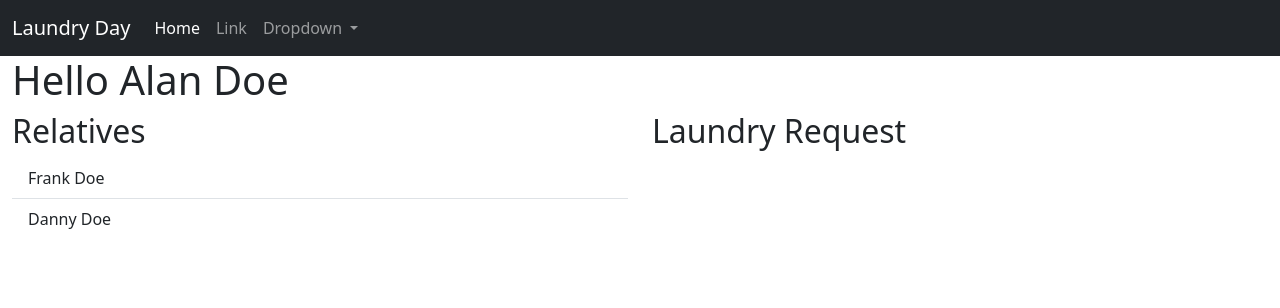
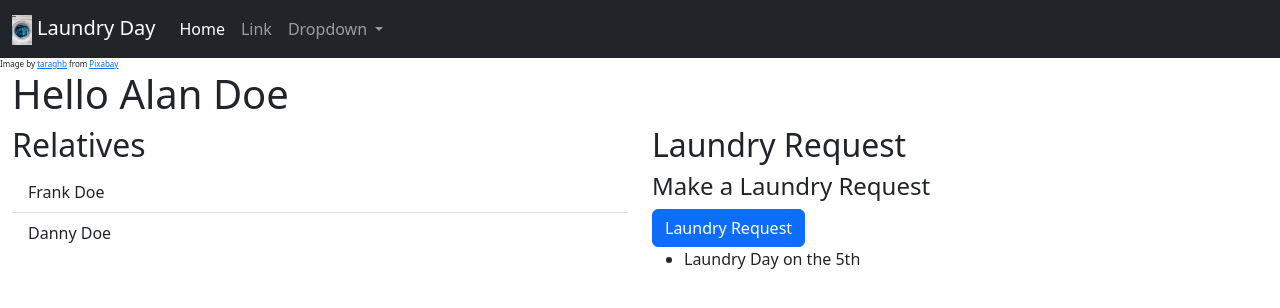
Before and after one commit to emilianochavezDLT/CS3300_project, a Django app: page /user/3 in a window 1280 px wide. Shown: the top 308 px of the page. Run offline with Django 4.2, Linux system fonts and the light colour scheme; data comes from the database, SQL or seed files in the repository; both versions use the stored data as it was after the commit; some libraries are stand-ins or nearby versions.

Commit message:
Model added

```diff
--- a/laundry_day/models.py
+++ b/laundry_day/models.py
@@ -47,3 +47,16 @@ class User(models.Model):
 
             # If there is no parent, there are no siblings
             return User.objects.none()
+
+
+
+class LaundryRequests(models.Model):
+    to_user = models.ForeignKey(User, on_delete=models.CASCADE, related_name='to_user')
+    from_user = models.ForeignKey(User, on_delete=models.CASCADE, related_name='from_user')
+    message = models.CharField(max_length=5000)
+
+    def __str__(self):
+        return self.message
+
+    def get_absolute_url(self):
+        return reverse('create_laundry_request', args=[str(self.id)])
--- a/laundry_day/templates/laundry_day/base_template.html
+++ b/laundry_day/templates/laundry_day/base_template.html
@@ -13,7 +13,7 @@
   <body>
    <nav class="navbar navbar-expand-lg navbar-dark bg-dark">
   <div class="container-fluid">
-    <a class="navbar-brand" href="#">Laundry Day</a>
+    <a class="navbar-brand" href="#"><img src = "{% static 'images/washer.jpg' %}" alt="Laundry Day Icon" style="height: 30px; margin-right: 5px;">Laundry Day</a>
     <button class="navbar-toggler" type="button" data-bs-toggle="collapse" data-bs-target="#navbarSupportedContent" aria-controls="navbarSupportedContent" aria-expanded="false" aria-label="Toggle navigation">
       <span class="navbar-toggler-icon"></span>
     </button>
@@ -41,10 +41,14 @@
     </div>
   </div>
 </nav>
+<footer style = "font-size:8px">
+  Image by <a href="https://pixabay.com/users/taraghb-2098966/?utm_source=link-attribution&utm_medium=referral&utm_campaign=image&utm_content=4164831">taraghb</a> from <a href="https://pixabay.com//?utm_source=link-attribution&utm_medium=referral&utm_campaign=image&utm_content=4164831">Pixabay</a>
+</footer>
 
     <!-- add block content from html template -->
     {% block content %}
 
     {% endblock %}
+
   </body>
 </html>
--- a/laundry_day/templates/laundry_day/user_detail.html
+++ b/laundry_day/templates/laundry_day/user_detail.html
@@ -2,6 +2,9 @@
 
 {% block content %}
 <div class="container-fluid">
+
+
+
     {%if user%}
 
         <h1>Hello {{user.name}}</h1>
@@ -11,6 +14,9 @@
         <h1>User not found</h1>
 
     {%endif%}
+
+
+
 
     <div class="row">
         <div class="col-md-6">
@@ -26,12 +32,18 @@
         </div>
         <div class="col-md-6">
             <h2>Laundry Request</h2>
+            <h4>Make a Laundry Request</h4>
+            <a class = "btn btn-primary" href="{%url 'create_laundry_request' pk=user.id %}">Laundry Request</a>
             <ul>
+                {%for request in laundry_requests%}
+                    <li>{{request}}</li>
+                {%endfor%}
+
+            </ul>
+        </div>
 
 
 
-            </ul>
-        </div>
 
 
 
--- a/laundry_day/urls.py
+++ b/laundry_day/urls.py
@@ -3,5 +3,7 @@ from . import views
 
 urlpatterns = [
     path('', views.index, name='index'),
-    path("user/<int:pk>", views.UserDetailView.as_view(), name="user_detail")
+    path("user/<int:pk>", views.UserDetailView.as_view(), name="user_detail"),
+    path('user/<int:pk>/createlaundryrequest', views.create_laundry_request, name='create_laundry_request'),
+    path('user/<int:from_user_id>/mylaundryrequest', views.laundry_request_detail, name='laundry_request_detail'),
 ]
--- a/laundry_day/views.py
+++ b/laundry_day/views.py
@@ -1,8 +1,13 @@
-from typing import Any
 from django.db import models
 from django.shortcuts import render, HttpResponse
 from django.http import HttpResponse
 from django.views import generic
+from django.views import View
+from django.shortcuts import render, redirect
+from django.http import HttpResponseRedirect
+from django.urls import reverse
+from django.views.generic.edit import CreateView, UpdateView, DeleteView
+from .forms import *
 from .models import *
 
 # Create your views here.
@@ -18,6 +23,28 @@ class UserDetailView(generic.DetailView):
     def get_context_data(self, **kwargs):
         context = super().get_context_data(**kwargs)
         user = self.object
+        laundry_requests = LaundryRequests.objects.filter(from_user=user)
+        context['laundry_requests'] = laundry_requests
         context['relatives'] = self.object.get_siblings()
         context['children'] = self.object.children.all()
         return context
+
+
+def laundry_request_detail(request, from_user_id):
+    laundry_request = LaundryRequests.objects.get(from_user_id=from_user_id)
+    print(laundry_request)
+    return render(request, 'laundry_day/laundry_request_detail.html', {'laundry_request': laundry_request})
+
+
+def create_laundry_request(request, pk):
+
+    if request.method == 'POST':
+        form = CreateLaundryRequest(request.POST)
+        if form.is_valid():
+            form.save()
+            return redirect('user_detail', pk=pk)
+        # Do not re-initialize the form here, because this will erase the errors and data
+    else:
+        form = CreateLaundryRequest()  # Initialize a new form for a GET request
+
+    return render(request, 'laundry_day/create_laundry_request.html', {'form': form})
```
Also changed, not shown: laundry_day/forms.py (added, +12 -0 lines), laundry_day/templates/laundry_day/create_laundry_request.html (added, +15 -0 lines), laundry_day/templates/laundry_day/laundry_request_detail.html (added, +32 -0 lines), db.sqlite3, laundry_day/form.py (deleted), laundry_day/migrations/0002_laundryrequests.py (added), static/images/laundry-963150_1280.jpg (added), static/images/washer.jpg (added), 3 other files.
